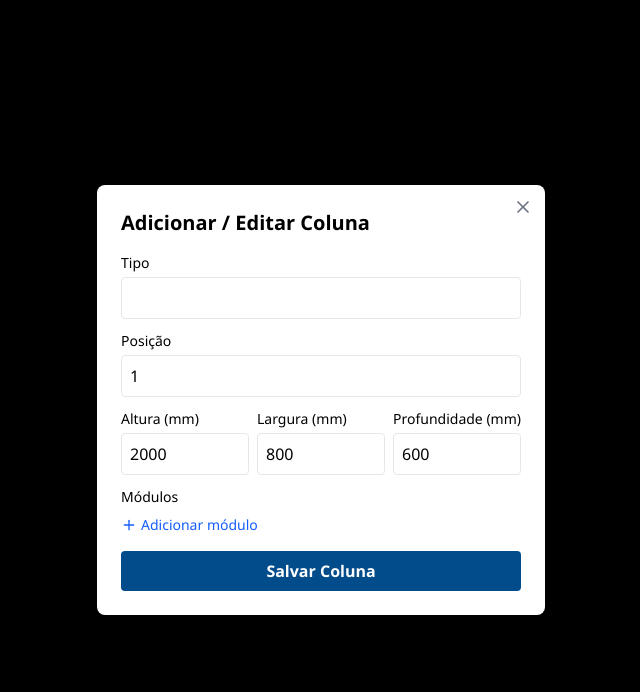
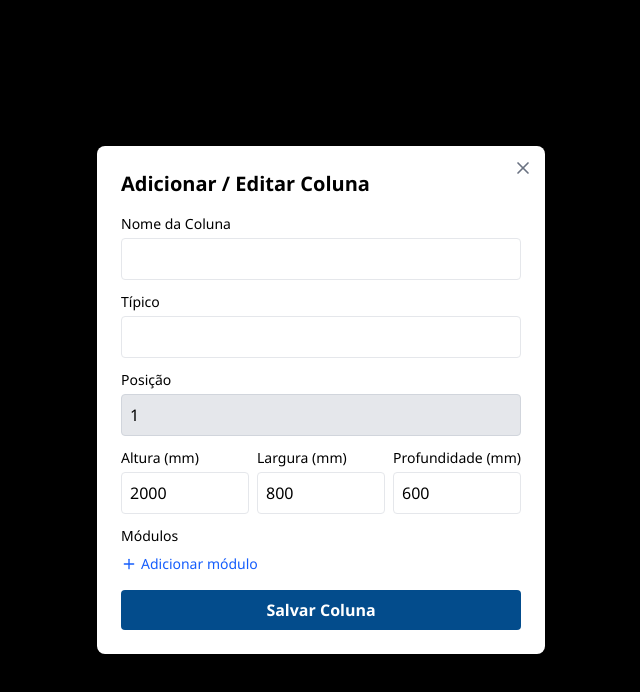
Before and after one commit to ramonis567/PanelForgeCraft, a React (Vite) app in the folder panel-fc-frontend/: page /panel-forge in a window 1280 px wide. Both pictures are taken after typing "Sample", "Sample" into the empty fields and a click on the button "ADICIONAR COLUNA". Shown: the top 692 px of the page, without its empty margins (319-959 px from the left). Built offline with nearby package versions, Linux system fonts and the light colour scheme.

Commit message:
Fix initial positioning of columns + add "name" property to columns

```diff
--- a/panel-fc-frontend/src/components/ColumnCard.tsx
+++ b/panel-fc-frontend/src/components/ColumnCard.tsx
@@ -19,7 +19,10 @@ const ColumnCard: React.FC<Props> = ({ column, onEdit, onDelete, className }) =>
     >
       <div>
         <p className="font-medium text-[var(--color-brand-700)]">
-          <b>Tipo:</b> {column.type}
+          <b>Nome:</b> {column.name}
+        </p>
+        <p>
+          <b>Típico:</b> {column.typical}
         </p>
         <p>
           <b>Posição:</b> {column.position}
--- a/panel-fc-frontend/src/components/ColumnModal.tsx
+++ b/panel-fc-frontend/src/components/ColumnModal.tsx
@@ -1,7 +1,6 @@
 import React from "react";
 import { X, Plus } from "lucide-react";
 import type { PanelColumn, PanelModule } from "../models/panel";
-
 
 interface ColumnModalProps {
     isOpen: boolean;
@@ -75,12 +74,22 @@ const ColumnModal: React.FC<ColumnModalProps> = ({
 
                 <div className="space-y-3">
                     <div>
-                        <label className="block text-sm font-medium">Tipo</label>
+                        <label className="block text-sm font-medium">Nome da Coluna</label>
                         <input
                             type="text"
-                            name="type"
-                            value={column.type || ""}
-                            onChange={handleFieldChange}
+                            name="name"
+                            value={column.name || ""}
+                            onChange={(e) => onChange({ name: e.target.value })}
+                            className="mt-1 block w-full rounded border border-gray-200 p-2"
+                        />
+                    </div>
+                    <div>
+                        <label className="block text-sm font-medium">Típico</label>
+                        <input
+                            type="text"
+                            name="typical"
+                            value={column.typical || ""}
+                            onChange={(e) => onChange({ typical: e.target.value })}
                             className="mt-1 block w-full rounded border border-gray-200 p-2"
                         />
                     </div>
@@ -89,9 +98,10 @@ const ColumnModal: React.FC<ColumnModalProps> = ({
                         <input
                             type="number"
                             name="position"
+                            disabled
                             value={column.position || ""}
                             onChange={handleFieldChange}
-                            className="mt-1 block w-full rounded border border-gray-200 p-2"
+                            className="mt-1 block w-full rounded border bg-gray-200 border-gray-300 p-2 "
                         />
                     </div>
                     <div className="grid grid-cols-3 gap-2">
--- a/panel-fc-frontend/src/models/panel.ts
+++ b/panel-fc-frontend/src/models/panel.ts
@@ -12,7 +12,8 @@ interface ColumnDimensions {
 
 export interface PanelColumn {
     columnId: string;
-    type: string;
+    name: string;
+    typical: string;
     dimensions: ColumnDimensions;
     position: number;
     modules: PanelModule[];
@@ -31,3 +32,6 @@ export interface PanelConfiguration {
     columns: PanelColumn[];
     metadata: PanelMetadata;
 }
+
+export const renumberColumns = (cols: PanelColumn[]) =>
+    cols.map((c, idx) => ({ ...c, position: idx + 1}));
--- a/panel-fc-frontend/src/pages/PanelForge/index.tsx
+++ b/panel-fc-frontend/src/pages/PanelForge/index.tsx
@@ -5,7 +5,7 @@ import AppLayout from "../../layouts/AppLayout";
 import ColumnModal from "../../components/ColumnModal"
 import ColumnList from "../../components/ColumnList";
 
-import type { PanelConfiguration, PanelColumn } from "../../models/panel";
+import { type PanelConfiguration, type PanelColumn, renumberColumns } from "../../models/panel";
 
 const initialPanelConfig: PanelConfiguration = {
     id: "P-001",
@@ -25,7 +25,8 @@ function PanelForgePage() {
     const [editingColumnId, setEditingColumnId] = useState<string | null>(null);
 
     const [newColumn, setNewColumn] = useState<Partial<PanelColumn>>({
-        type: "",
+        name: "",
+        typical: "",
         position: 1,
         dimensions: { height: 2000, width: 800, depth: 600 },
         modules: []
@@ -52,19 +53,20 @@ function PanelForgePage() {
             return;
         }
 
-        setConfig((prev) => ({
+        setConfig(prev => {
+            const remaining = prev.columns.filter(c => c.columnId !== column.columnId);
+            return {
                 ...prev,
-            columns: prev.columns.filter((c) => c.columnId !== column.columnId)
-        }));
+                columns: renumberColumns(remaining),
+                metadata: { ...prev.metadata, lastModifiedAt: new Date()}
+            }
+        });
     };
 
     const handleReorderColumns = (newOrder: PanelColumn[]) => {
         setConfig((prev) => ({
             ...prev,
-            columns: newOrder.map((c, idx) => ({
-                ...c,
-                position: idx + 1, // <<< atualiza posição conforme a nova ordem
-            })),
+            columns: renumberColumns(newOrder)
         }));
     };
 
@@ -135,7 +137,7 @@ function PanelForgePage() {
                             <button
                                 onClick={() => {
                                     setNewColumn({
-                                        type: "",
+                                        typical: "",
                                         position: config.columns.length + 1,
                                         dimensions: { height: 2000, width: 800, depth: 600 },
                                         modules: []
@@ -182,28 +184,40 @@ function PanelForgePage() {
                 column={newColumn}
                 onClose={() => setShowModal(false)}
                 onSave={(updatedColumn) => {
+                    setConfig((prev) => {
                         if (editingColumnId) {
-                        setConfig(prev => ({
-                            ...prev,
-                            columns: prev.columns.map(c =>
-                                c.columnId === editingColumnId ? { ...c, ...updatedColumn } as PanelColumn : c
-                            )
-                        }));
+                            const edited = prev.columns.map(c =>
+                                c.columnId === editingColumnId
+                                ? { ...c, ...updatedColumn, name: updatedColumn.name || c.name } as PanelColumn
+                                : c
+                            );
+
+                            const sorted = [...edited].sort((a, b) => a.position - b.position);
+                            const renumbered = renumberColumns(sorted);
+
+                            return { ...prev, columns: renumbered, metadata: { ...prev.metadata, lastModifiedAt: new Date() }};
                         } else {
                             const columnId = `C-${Date.now()}`;
                             const columnToAdd: PanelColumn = {
                                 columnId,
-                            type: updatedColumn.type || "Padrão",
-                            position: updatedColumn.position || config.columns.length + 1,
+                                name: updatedColumn.name || `Coluna ${prev.columns.length + 1}`,
+                                typical: updatedColumn.typical || "Padrão",
+                                position: config.columns.length + 1,
                                 dimensions: updatedColumn.dimensions || { height: 2000, width: 800, depth: 600 },
                                 modules: updatedColumn.modules || []
                             };
-                        setConfig(prev => ({ ...prev, columns: [...prev.columns, columnToAdd] }));
+
+                            const afterAdd = [...prev.columns, columnToAdd];
+                            const renumbered = renumberColumns(afterAdd);
+
+                            return { ...prev, columns: renumbered, metadata: { ...prev.metadata, lastModifiedAt: new Date() }};
                         }
+                    });
+
                     setShowModal(false);
                     setEditingColumnId(null);
                     setNewColumn({
-                        type: "",
+                        typical: "",
                         position: config.columns.length + 1,
                         dimensions: { height: 2000, width: 800, depth: 600 },
                         modules: []
```
Also changed, not shown: panel-fc-frontend/src/components/ColumnList.tsx (+0 -15 lines). Lines whose indentation alone changed are shown as unchanged.
